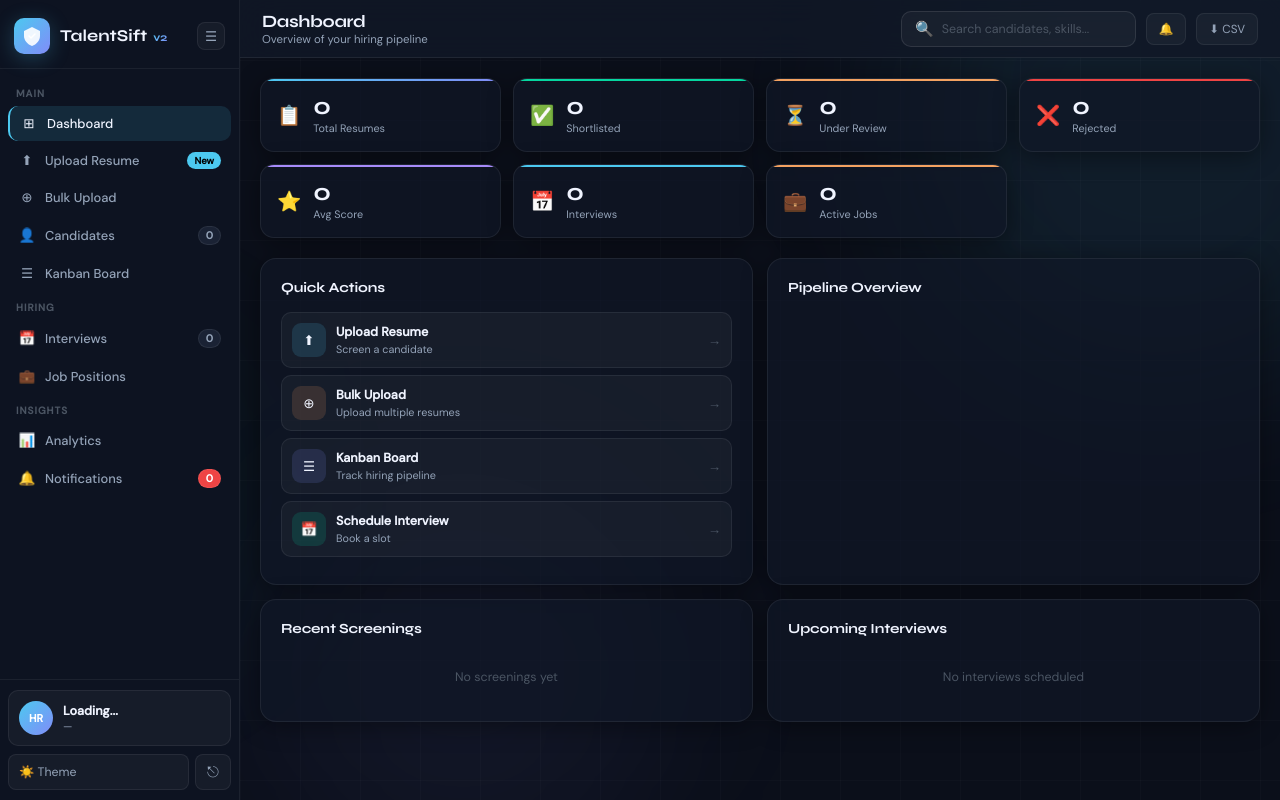
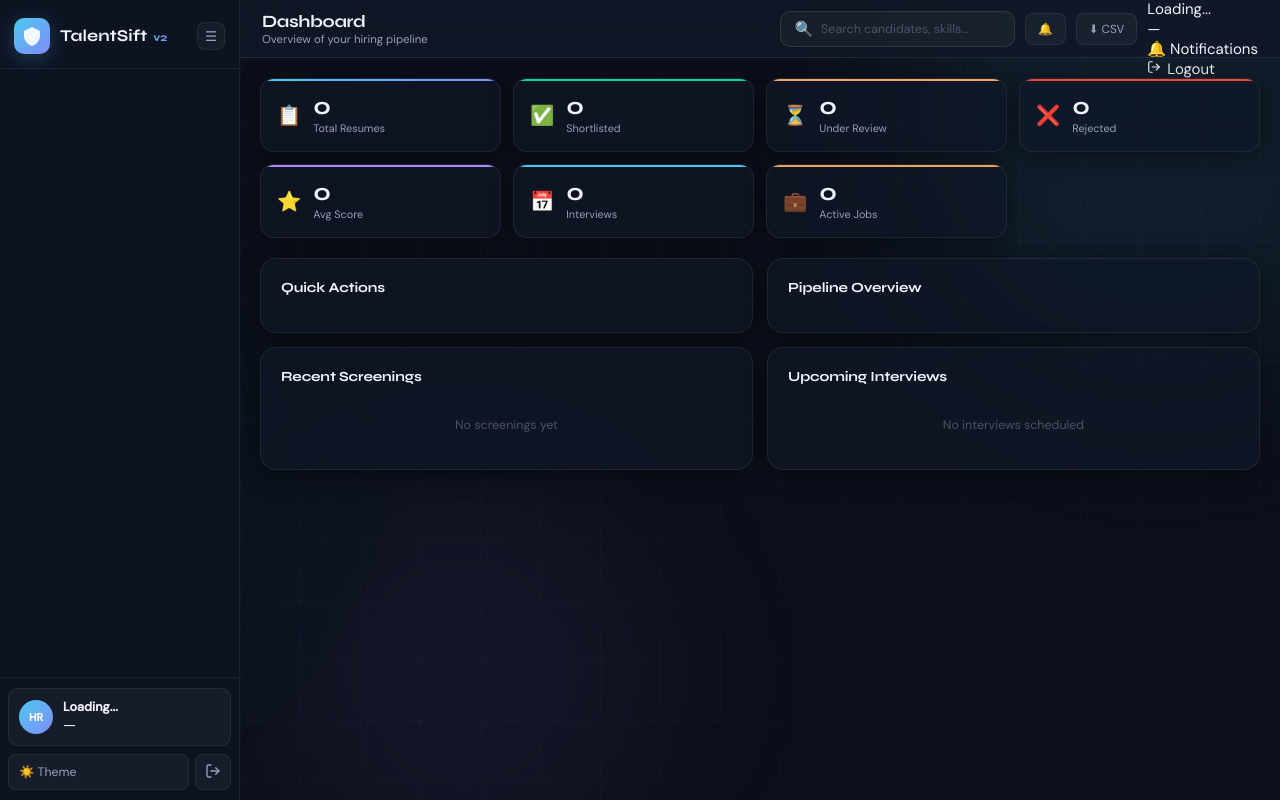
Before and after one commit to subodh182/Resume-screening-webapp, a Flask app: page / in a window 1280 px wide. Run offline with Flask 3, Linux system fonts and the light colour scheme; the visitor is signed in with stand-in values (Sample User, id 1); parts of the project's set-up code (start-up, migrations or seed data) failed here and were passed over.

Commit message:
UIUX changed

```diff
--- a/templates/index.html
+++ b/templates/index.html
@@ -29,56 +29,27 @@
     <button class="sidebar-toggle" id="sidebarToggle">☰</button>
   </div>
 
-  <nav class="sidebar-nav">
-    <div class="nav-label">Main</div>
-    <button class="nav-item active" data-page="dashboard">
-      <span class="ni">⊞</span><span>Dashboard</span>
-    </button>
-    <button class="nav-item" data-page="upload">
-      <span class="ni">⬆</span><span>Upload Resume</span>
-      <span class="nav-badge">New</span>
-    </button>
-    <button class="nav-item" data-page="bulk">
-      <span class="ni">⊕</span><span>Bulk Upload</span>
-    </button>
-    <button class="nav-item" data-page="candidates">
-      <span class="ni">👤</span><span>Candidates</span>
-      <span class="nav-count" id="navCount">0</span>
-    </button>
-    <button class="nav-item" data-page="kanban">
-      <span class="ni">☰</span><span>Kanban Board</span>
-    </button>
-
-    <div class="nav-label">Hiring</div>
-    <button class="nav-item" data-page="interviews">
-      <span class="ni">📅</span><span>Interviews</span>
-      <span class="nav-count" id="interviewCount">0</span>
-    </button>
-    <button class="nav-item" data-page="jobs">
-      <span class="ni">💼</span><span>Job Positions</span>
-    </button>
-
-    <div class="nav-label">Insights</div>
-    <button class="nav-item" data-page="analytics">
-      <span class="ni">📊</span><span>Analytics</span>
-    </button>
-    <button class="nav-item" data-page="notifications">
-      <span class="ni">🔔</span><span>Notifications</span>
-      <span class="nav-count notif-count" id="notifBadge">0</span>
-    </button>
+  <nav class="sidebar-nav" id="sidebarNav">
+    <!-- Rendered by JS based on role -->
   </nav>
 
   <div class="sidebar-footer">
     <div class="user-card" id="userCard">
       <div class="user-av" id="userAv">HR</div>
-      <div>
+      <div class="user-card-info">
         <div class="user-name" id="userName">Loading...</div>
-        <div class="user-role" id="userRole">—</div>
+        <div class="user-role-badge" id="userRoleBadge">—</div>
       </div>
     </div>
     <div style="display:flex;gap:6px;margin-top:8px">
-      <button class="theme-toggle" id="themeToggle">🌙 Theme</button>
-      <button class="logout-btn" id="logoutBtn">⎋</button>
+      <button class="theme-toggle" id="themeToggle">🌙 <span>Theme</span></button>
+      <button class="logout-btn" id="logoutBtn" title="Logout">
+        <svg width="16" height="16" viewBox="0 0 24 24" fill="none" stroke="currentColor" stroke-width="2" stroke-linecap="round" stroke-linejoin="round">
+          <path d="M9 21H5a2 2 0 0 1-2-2V5a2 2 0 0 1 2-2h4"/>
+          <polyline points="16 17 21 12 16 7"/>
+          <line x1="21" y1="12" x2="9" y2="12"/>
+        </svg>
+      </button>
     </div>
   </div>
 </aside>
@@ -94,12 +65,33 @@
       </div>
     </div>
     <div class="topbar-right">
-      <div class="search-bar">
+      <div class="search-bar" id="searchBarWrap">
         <span>🔍</span>
         <input type="text" placeholder="Search candidates, skills..." id="globalSearch">
       </div>
-      <button class="btn-icon-only" onclick="navigateTo('notifications')" title="Notifications">🔔</button>
-      <button class="btn-icon-only export-btn" onclick="exportCSV()" title="Export CSV">⬇ CSV</button>
+      <button class="btn-icon-only" onclick="navigateTo('notifications')" title="Notifications" id="notifBtn">
+        🔔 <span class="notif-dot" id="notifDot" style="display:none"></span>
+      </button>
+      <button class="btn-icon-only export-btn" onclick="exportCSV()" title="Export CSV" id="exportBtn">⬇ CSV</button>
+      <!-- Topbar Profile -->
+      <div class="topbar-profile" id="topbarProfile">
+        <div class="tp-av" id="topbarAv">HR</div>
+        <div class="tp-info">
+          <div class="tp-name" id="topbarName">Loading...</div>
+          <div class="tp-role" id="topbarRole">—</div>
+        </div>
+        <div class="tp-dropdown" id="tpDropdown">
+          <div class="tp-dd-item" onclick="navigateTo('notifications')">🔔 Notifications</div>
+          <div class="tp-dd-divider"></div>
+          <div class="tp-dd-item tp-dd-logout" onclick="doLogout()">
+            <svg width="14" height="14" viewBox="0 0 24 24" fill="none" stroke="currentColor" stroke-width="2" stroke-linecap="round" stroke-linejoin="round" style="margin-right:6px">
+              <path d="M9 21H5a2 2 0 0 1-2-2V5a2 2 0 0 1 2-2h4"/>
+              <polyline points="16 17 21 12 16 7"/>
+              <line x1="21" y1="12" x2="9" y2="12"/>
+            </svg>Logout
+          </div>
+        </div>
+      </div>
     </div>
   </header>
 
@@ -139,12 +131,9 @@
       </div>
 
       <div class="dash-grid">
-        <div class="dc quick-acts">
+        <div class="dc quick-acts" id="quickActsCard">
           <h3 class="ct">Quick Actions</h3>
-          <button class="action-btn" onclick="navigateTo('upload')"><span class="aico" style="background:rgba(76,201,240,.15)">⬆</span><div><b>Upload Resume</b><small>Screen a candidate</small></div><span class="arr">→</span></button>
-          <button class="action-btn" onclick="navigateTo('bulk')"><span class="aico" style="background:rgba(244,162,97,.15)">⊕</span><div><b>Bulk Upload</b><small>Upload multiple resumes</small></div><span class="arr">→</span></button>
-          <button class="action-btn" onclick="navigateTo('kanban')"><span class="aico" style="background:rgba(129,140,248,.15)">☰</span><div><b>Kanban Board</b><small>Track hiring pipeline</small></div><span class="arr">→</span></button>
-          <button class="action-btn" onclick="navigateTo('interviews')"><span class="aico" style="background:rgba(6,214,160,.15)">📅</span><div><b>Schedule Interview</b><small>Book a slot</small></div><span class="arr">→</span></button>
+          <!-- Rendered by JS based on role -->
         </div>
 
         <div class="dc pipeline-card">
@@ -191,13 +180,12 @@
           <div class="dc results-panel" id="resultsPanel">
             <div class="rph" id="rph">
               <div style="font-size:3rem;opacity:.2">📊</div>
-              <p style="color:var(--sub);text-align:center;font-size:.88rem">Upload a resume to see AI analysis results</p>
+              <p style="color:var(--sub);text-align:center;font-size:.88rem">Upload a resume to see analysis results</p>
             </div>
             <div id="rContent" style="display:none"></div>
           </div>
         </div>
       </div>
-      <!-- Overlay -->
       <div class="up-overlay" id="upOverlay" style="display:none">
         <div class="up-prog-card">
           <div class="spinner"></div>
@@ -252,9 +240,7 @@
 
     <!-- ════ KANBAN ════ -->
     <div class="page" id="page-kanban">
-      <div class="kanban-board" id="kanbanBoard">
-        <!-- Columns rendered by JS -->
-      </div>
+      <div class="kanban-board" id="kanbanBoard"></div>
     </div>
 
     <!-- ════ INTERVIEWS ════ -->
@@ -263,7 +249,7 @@
         <div class="int-list-panel">
           <div class="panel-hdr">
             <h3 class="ct">Scheduled Interviews</h3>
-            <button class="btn-primary compact" onclick="openScheduleModal()">+ Schedule</button>
+            <button class="btn-primary compact" id="scheduleNewBtn" onclick="openScheduleModal()">+ Schedule</button>
           </div>
           <div id="interviewList"><div class="empty-sm">No interviews scheduled yet</div></div>
         </div>
@@ -281,7 +267,7 @@
         <div class="jobs-list-panel">
           <div class="panel-hdr">
             <h3 class="ct">Job Positions</h3>
-            <button class="btn-primary compact" onclick="clearJobForm()">+ New Job</button>
+            <button class="btn-primary compact" id="newJobBtn" onclick="clearJobForm()">+ New Job</button>
           </div>
           <div id="jobsList"></div>
         </div>
@@ -339,10 +325,31 @@
       </div>
     </div>
 
+    <!-- ════ USERS (Admin only) ════ -->
+    <div class="page" id="page-users">
+      <div class="dc" style="max-width:800px;margin:0 auto">
+        <div style="display:flex;justify-content:space-between;align-items:center;margin-bottom:20px">
+          <h3 class="ct">Team Members</h3>
+          <button class="btn-primary compact" onclick="navigateTo('notifications')">View Activity</button>
+        </div>
+        <div id="usersList"><div class="empty-sm">Loading...</div></div>
+      </div>
+    </div>
+
+    <!-- ════ ACCESS DENIED ════ -->
+    <div class="page" id="page-denied">
+      <div style="display:flex;flex-direction:column;align-items:center;justify-content:center;height:60vh;text-align:center">
+        <div style="font-size:4rem;margin-bottom:16px">🔒</div>
+        <h2 style="font-family:var(--fd);margin-bottom:8px">Access Restricted</h2>
+        <p style="color:var(--sub);font-size:.9rem">You don't have permission to view this section.</p>
+        <button class="btn-primary" style="margin-top:20px" onclick="navigateTo('dashboard')">← Back to Dashboard</button>
+      </div>
+    </div>
+
   </div><!-- end pages-container -->
 </main>
 
-<!-- ════ CANDIDATE MODAL ════ -->
+<!-- CANDIDATE MODAL -->
 <div class="modal-overlay" id="candModal" style="display:none">
   <div class="modal-card large">
     <button class="modal-close" onclick="closeCandModal()">✕</button>
@@ -350,7 +357,7 @@
   </div>
 </div>
 
-<!-- ════ INTERVIEW SCHEDULE MODAL ════ -->
+<!-- INTERVIEW SCHEDULE MODAL -->
 <div class="modal-overlay" id="schedModal" style="display:none">
   <div class="modal-card">
     <button class="modal-close" onclick="closeSchedModal()">✕</button>
```
